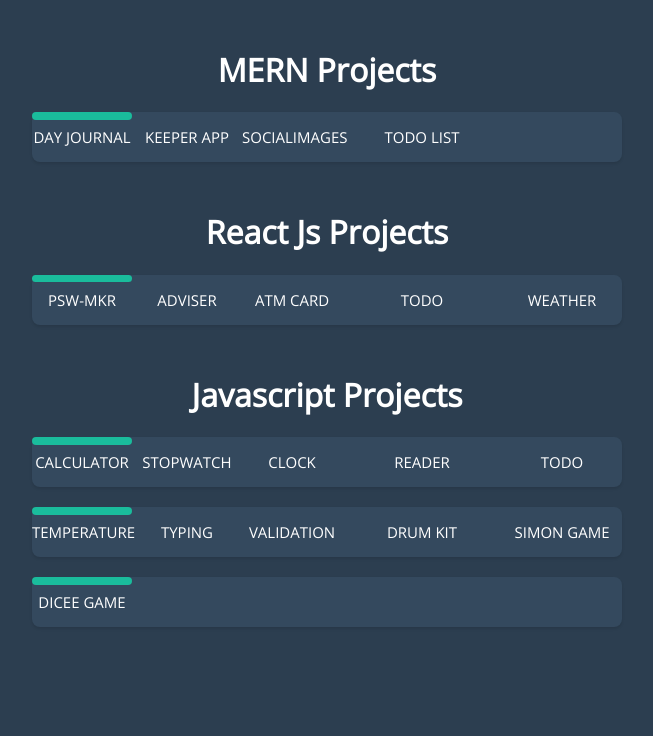
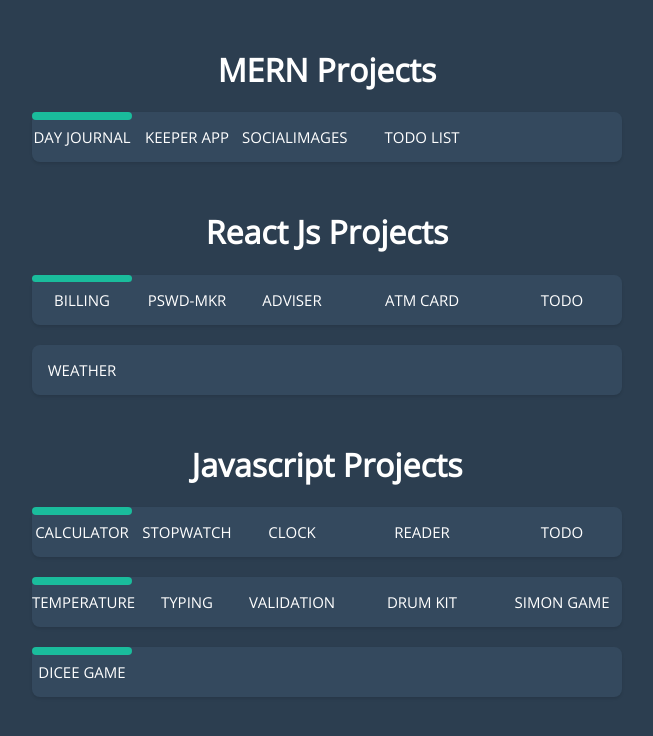
Before and after one commit to ankitbhurji/All-Project-Url, a plain HTML site: page index.html in a window 1280 px wide. Shown: the whole page, without its empty margins (313-966 px from the left). Drawn offline with nearby package versions, Linux system fonts and the light colour scheme.

Commit message:
added bill generator app

```diff
--- a/index.html
+++ b/index.html
@@ -20,12 +20,15 @@
       <div>
         <h1 style="text-align: center; margin-top: 3rem; color: white;">React Js Projects</h1>
         <nav>
-          <a href="https://password-generator-nstf.onrender.com">psw-mkr</a>
+          <a href="https://bill-generator-733s.onrender.com/">billing</a>
+          <a href="https://password-generator-nstf.onrender.com">pswd-mkr</a>
           <a href="https://advice-y4l3.onrender.com">adviser</a>
           <a href="https://mastercard.onrender.com">atm card</a>
           <a href="https://ankitbhurji.github.io/React_todo/">todo</a>
+          <div class="animation start-home"></div>
+        </nav>
+        <nav>
           <a href="https://ankitbhurji.github.io/React_Weather/">weather</a>
-          <div class="animation start-home"></div>
         </nav>
       </div>
 
```
